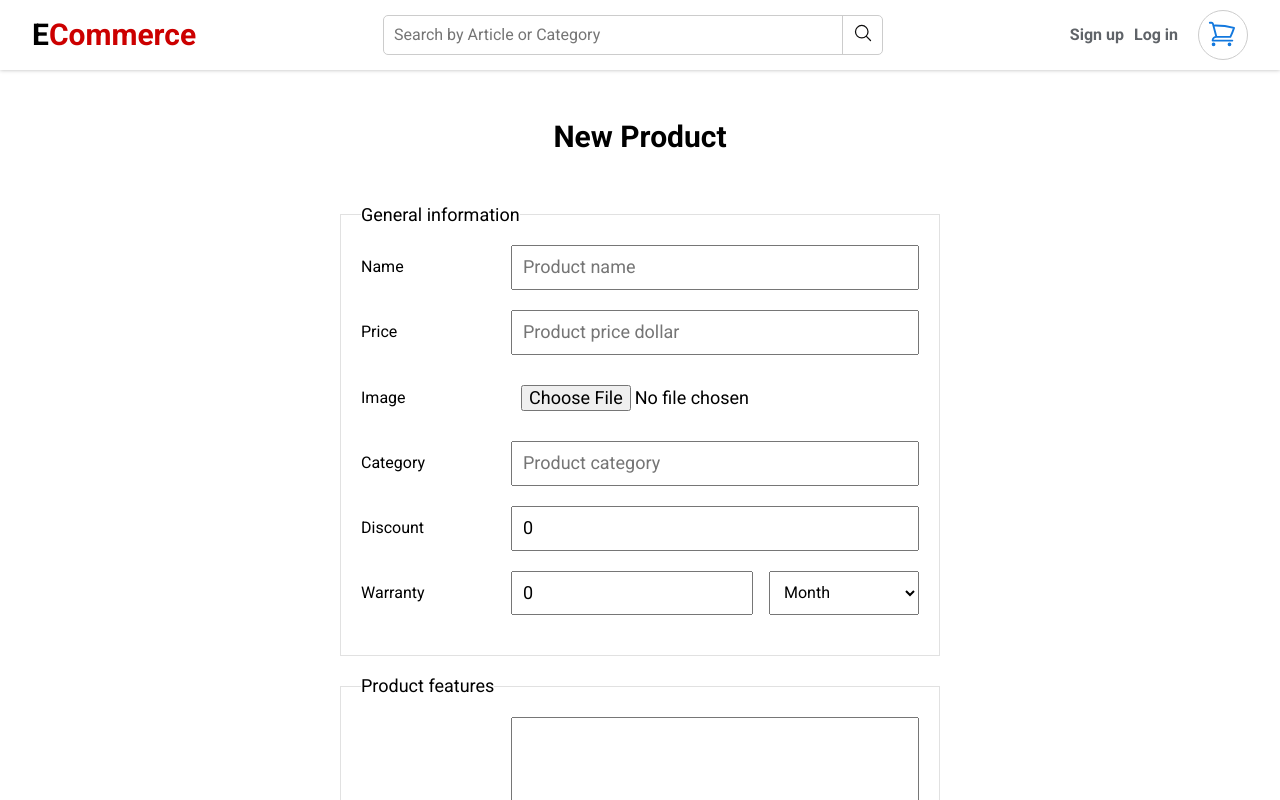
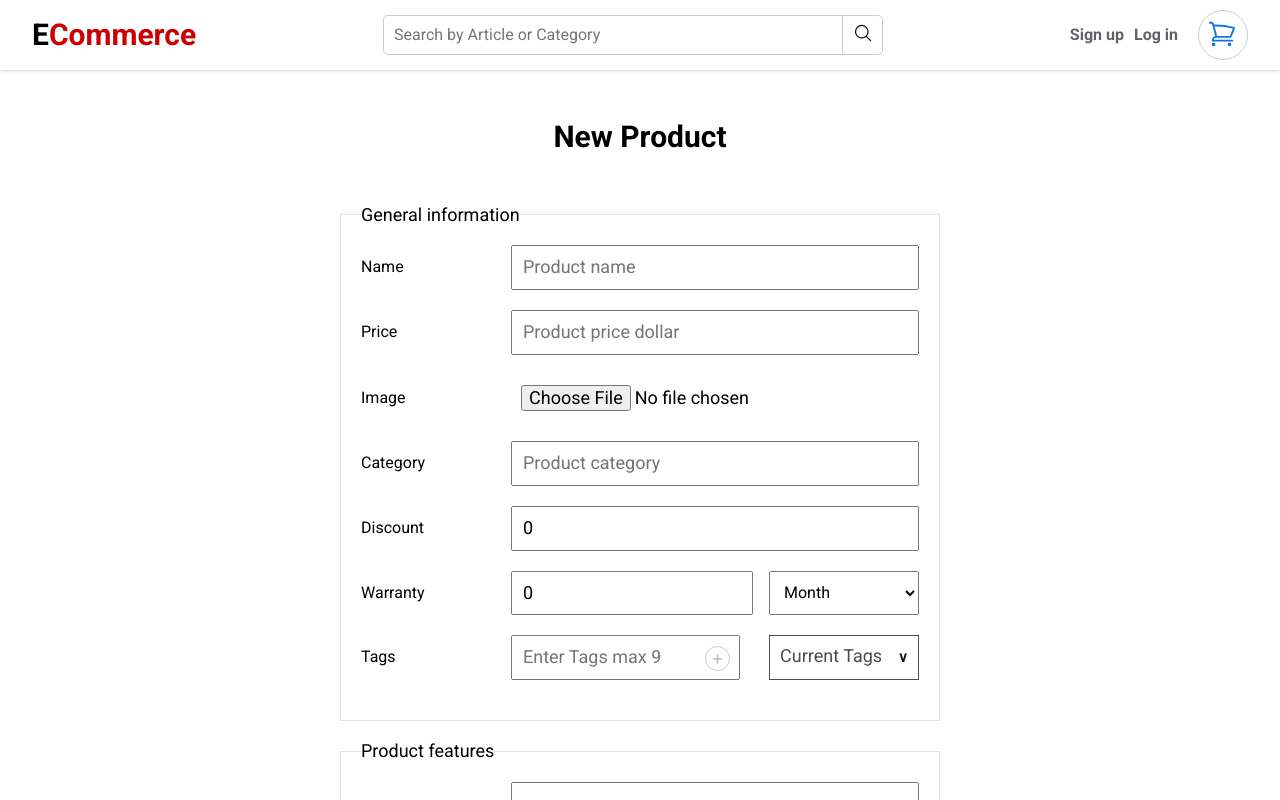
Before and after one commit to ChrisHuila/ecommerce-next-typeScript, a Next.js app: page /new-product in a window 1280 px wide. Shown: the top 800 px of the page. Built offline with nearby package versions, Linux system fonts and the light colour scheme; no server answers.

Commit message:
current tags skeleton

```diff
--- a/app/(registered)/new-product/page.tsx
+++ b/app/(registered)/new-product/page.tsx
@@ -159,6 +159,24 @@ const NewProduct = () => {
                     </div>
                     {errors.number_warranty && <p className="auth-error"> {errors.number_warranty}</p>}
 
+                    <div className="newproduct-field">
+                        <label htmlFor="tags">Tags</label>
+                        <div className="newproduct-field_warranty">
+                            <div className="tags-container">
+                                <input
+                                type="text"
+                                name="tags"
+                                id="tags"
+                                placeholder="Enter Tags max 9"
+                                />
+                                <button type="button">&#43;</button>
+                            </div>
+                            <ul className="current-tags">
+                                <li>Current Tags <span> &#8744;</span></li>
+                            </ul>
+                        </div>
+                    </div>
+
                 </fieldset>
                 <fieldset>
                     <legend>Product features</legend>
--- a/app/globals.css
+++ b/app/globals.css
@@ -646,10 +646,51 @@ a {
 
    }
 }
-.newproduct-field select{
+.newproduct-field_warranty select{
     min-width: 150px;
     font-size: var(--normal-font-size);
     padding: 1rem;
+}
+.tags-container {
+    position: relative;
+}
+.tags-container button{
+    border-radius: 50%;
+    border: 1px solid #ccc;
+    color: #c0bfbf;
+    background-color: transparent;
+    position: absolute;
+    top: 25%;
+    right: 10px;
+    padding: 0.2rem;
+    width: 2.5rem;
+    height: 2.5rem;
+    transition: 0.3s ease all;
+}
+.tags-container button:hover{
+    cursor: pointer;
+    background-color: #00bcd4;;
+    color: #fff;
+}
+.current-tags{
+    padding: 1rem;
+    width: 150px;
+    border: 1px solid #4d4c4c;
+    color: #4d4c4c;
+}
+.current-tags li {
+    display: flex;
+    justify-content: space-between;
+    font-family: var(--textFont);
+    align-items: center;
+}
+.current-tags span {
+    color: var(--text-color);
+    font-weight: 700;
+    font-size: var(--smaller-font-size);
+}
+.current-tags li:hover {
+    cursor: pointer;
 }
 .newproduct-field input,
 .newproduct-field textarea{
--- a/types.d.ts
+++ b/types.d.ts
@@ -9,6 +9,7 @@ export interface Product {
     discount: number;
     id: string;
     quantity?: number;
+    tags?: string[];
 }
 export interface StateReducer {
     user: User | null;
```
